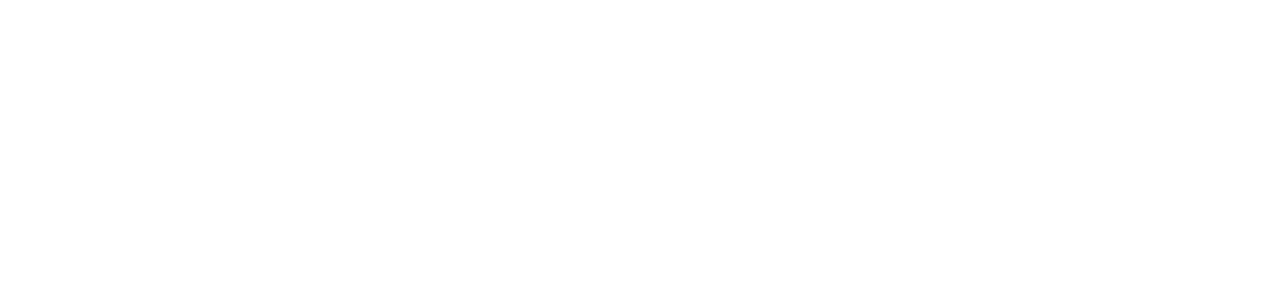
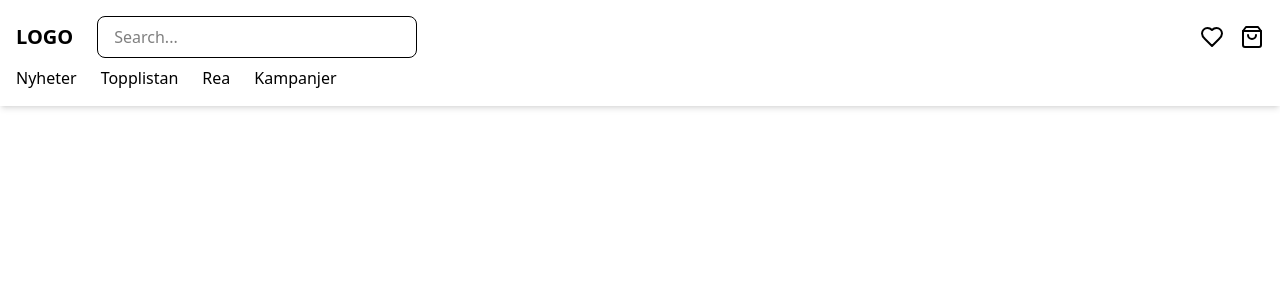
Before and after one commit to jnjuniper/sauna-boys, a React (Vite) app in the folder client/: page / in a window 1280 px wide. Before the commit this address had no page. Shown: the top 300 px of the page. Built offline with nearby package versions, Linux system fonts and the light colour scheme.

Commit message:
Added Header.
Co-authored-by: Jonathan <jonathan.berglund88@gmail.com>

```diff
--- a/client/package.json
+++ b/client/package.json
@@ -11,6 +11,7 @@
   },
   "dependencies": {
     "@tailwindcss/vite": "^4.0.6",
+    "lucide-react": "^0.476.0",
     "react": "^19.0.0",
     "react-dom": "^19.0.0",
     "react-router": "^7.2.0",
--- a/client/src/App.jsx
+++ b/client/src/App.jsx
@@ -1,5 +1,6 @@
 
 import './App.css'
+import Header from './pages/Header/Header.jsx'
 import { BrowserRouter, Routes, Route } from 'react-router'
 
 function App() {
@@ -7,7 +8,7 @@
 
   return (
     <BrowserRouter>
-    <header></header>
+    <Header />
     <main>
       <Routes>
         <Route />
--- a/client/src/pages/Header/Header.jsx
+++ b/client/src/pages/Header/Header.jsx
@@ -0,0 +1,44 @@
+import { Search, Heart, ShoppingBag } from "lucide-react";
+
+const Header = () => {
+  return (
+    <header className="p-4 bg-white shadow-md">
+      {/* Mobile Layout */}
+      <div className="flex flex-col md:flex-row md:items-center md:justify-between">
+        {/* Logo */}
+        <div className="text-xl font-bold">LOGO</div>
+
+        {/* Search Bar & Icons */}
+        <div className="flex flex-col w-full md:w-auto md:flex-1 md:ml-6">
+          <div className="flex items-center space-x-4">
+            <input
+              type="text"
+              placeholder="Search..."
+              className="w-full px-4 py-2 border rounded-lg focus:outline-none focus:ring-2 focus:ring-blue-500 md:w-80"
+            />
+            <div className="flex space-x-4 md:hidden">
+              <Heart className="w-6 h-6 cursor-pointer hover:text-red-500" />
+              <ShoppingBag className="w-6 h-6 cursor-pointer hover:text-green-500" />
+            </div>
+          </div>
+        </div>
+
+        {/* Icons for desktop */}
+        <div className="hidden md:flex items-center space-x-4">
+          <Heart className="w-6 h-6 cursor-pointer hover:text-red-500" />
+          <ShoppingBag className="w-6 h-6 cursor-pointer hover:text-green-500" />
+        </div>
+      </div>
+
+      {/* Navigation Menu */}
+      <nav className="mt-4 md:mt-2 flex flex-col md:flex-row md:space-x-6">
+        <a href="#" className="hover:text-blue-600">Nyheter</a>
+        <a href="#" className="hover:text-blue-600">Topplistan</a>
+        <a href="#" className="hover:text-blue-600">Rea</a>
+        <a href="#" className="hover:text-blue-600">Kampanjer</a>
+      </nav>
+    </header>
+  );
+};
+
+export default Header;
```
Also changed, not shown: client/src/assets/sb,logo.webp (added), 1 other file (tests, documents, lock files or other folders).
